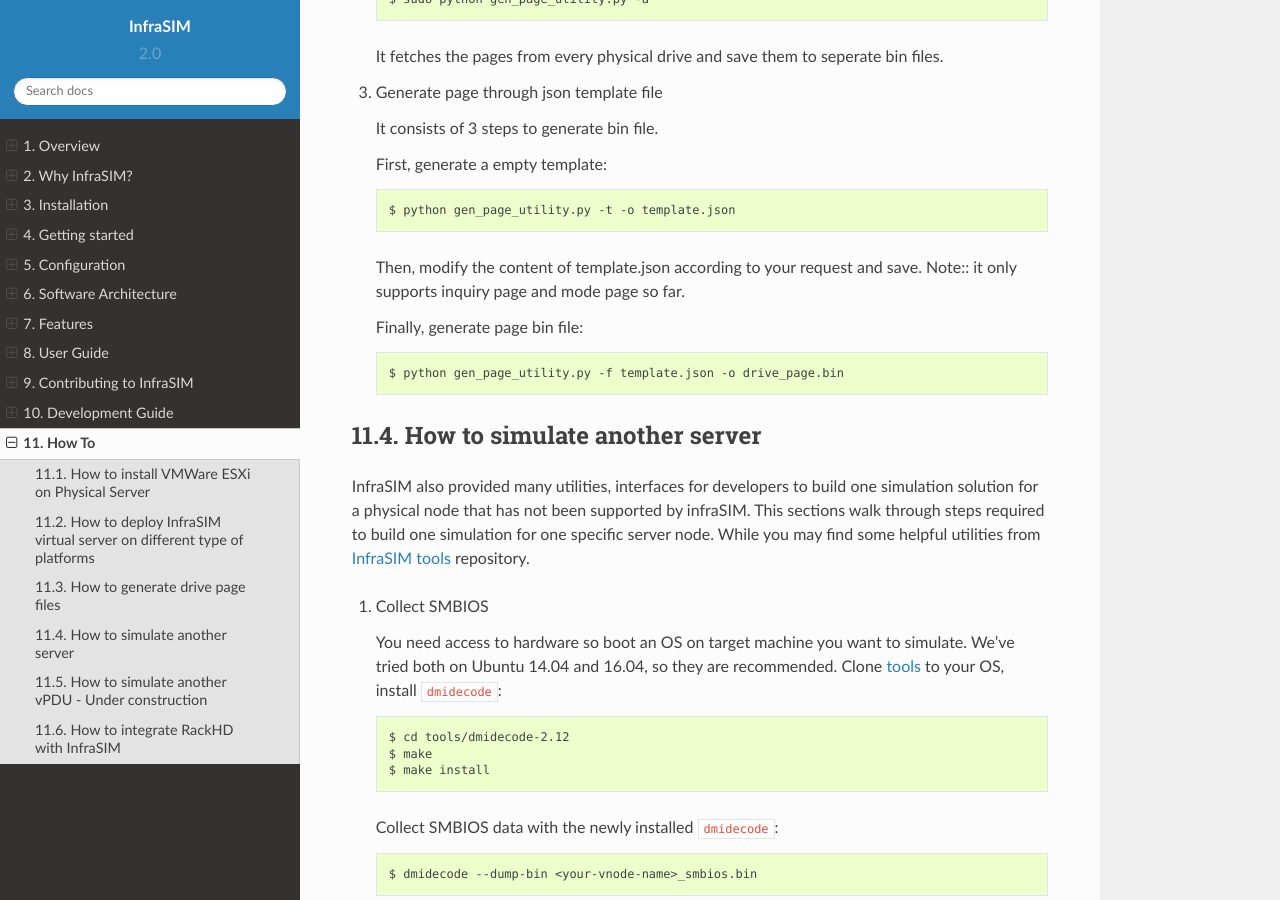
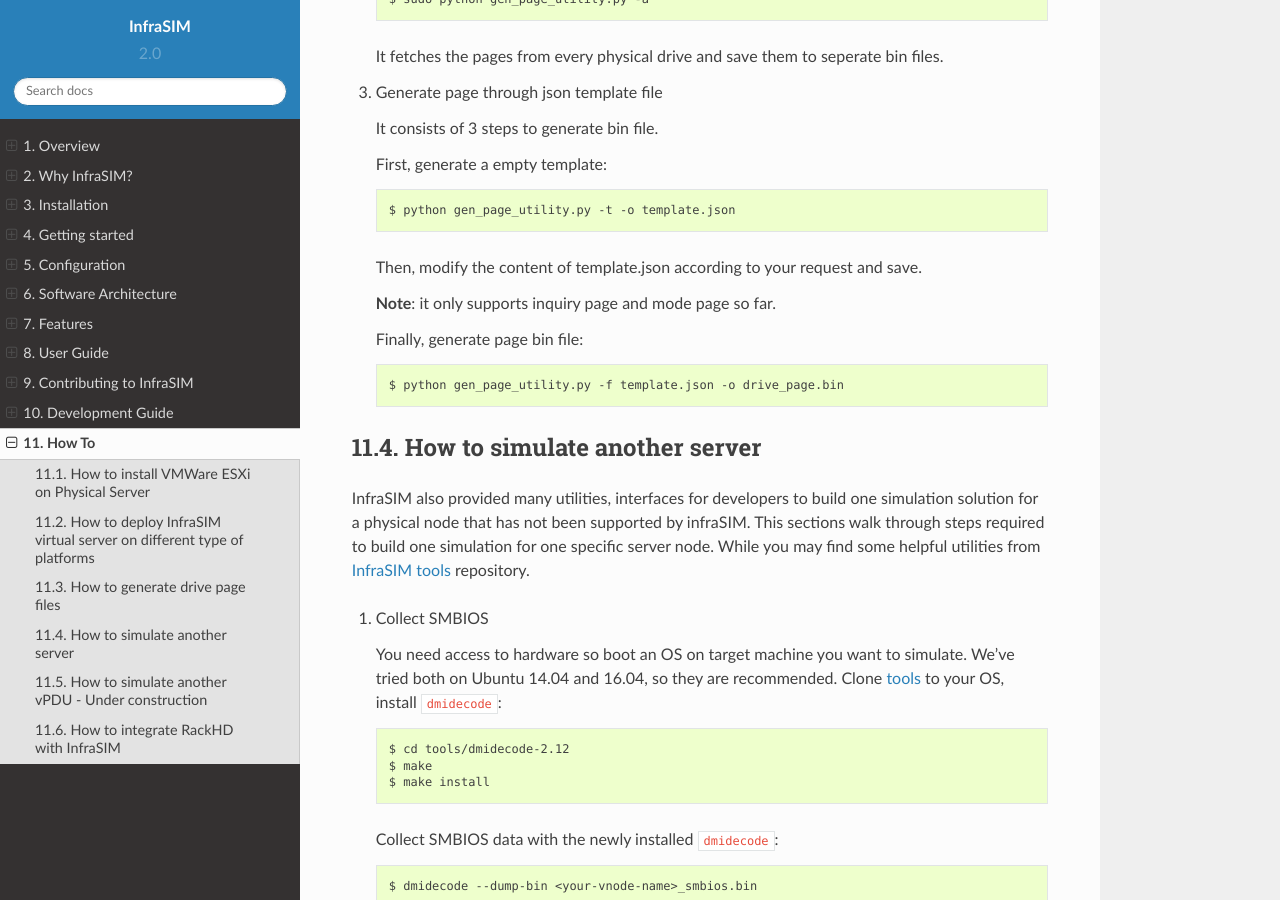
Before and after one commit to InfraSIM/docs, a Sphinx documentation site: the page built from docs/how_to.rst, in a window 1280 px wide and 900 px high, scrolled down 5433 px. Built offline with Sphinx 7.4.7 and the Read the Docs theme 2.0.0, drawn with Linux system fonts in a browser that asks for light colours.

Commit message:
Update how_to.rst

```diff
--- a/docs/how_to.rst
+++ b/docs/how_to.rst
@@ -129,7 +129,8 @@
    $ python gen_page_utility.py -t -o template.json
 
    Then, modify the content of template.json according to your request and save.
-   Note:: it only supports inquiry page and mode page so far.
+
+   **Note**: it only supports inquiry page and mode page so far.
 
    Finally, generate page bin file::
 
```
